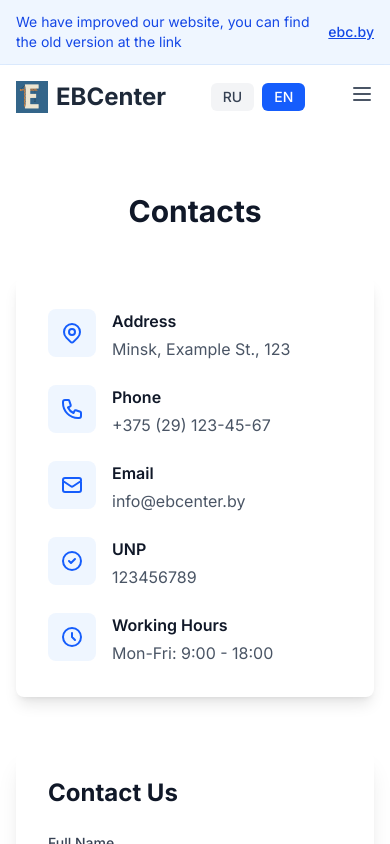
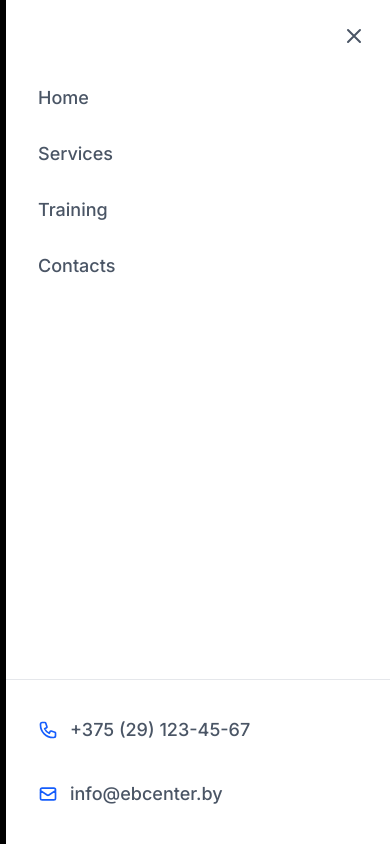
Before and after one commit to LastSkywalkerER/ebcenter, a Next.js app: page /en/contacts in a window 390 px wide. Both pictures are taken after a click on the button "Open menu". Shown: the top 844 px of the page. Built offline with nearby package versions, Linux system fonts and the light colour scheme; no server answers.

Commit message:
add adaptive, fix text readability

```diff
--- a/src/features/Hero/Hero.tsx
+++ b/src/features/Hero/Hero.tsx
@@ -20,7 +20,7 @@ export const Hero = ({ title, subtitle, cta, training, locale }: HeroProps) => {
       <div className='absolute inset-0'>
         <div
           style={{
-            transform: `translateY(calc(-30% + ${offset}px))`,
+            transform: `translateY(calc(-20% + ${offset}px))`,
             transition: 'transform 0.1s ease-out',
             position: 'absolute',
             top: 0,
@@ -36,6 +36,9 @@ export const Hero = ({ title, subtitle, cta, training, locale }: HeroProps) => {
             height={1080}
             className='object-cover object-top'
             priority
+            style={{
+              minHeight: '150%',
+            }}
           />
         </div>
         <div className='absolute inset-0 bg-black opacity-70' />
@@ -43,10 +46,10 @@ export const Hero = ({ title, subtitle, cta, training, locale }: HeroProps) => {
       <div className='relative max-w-7xl mx-auto px-4 sm:px-6 lg:px-8 h-full flex items-center'>
         <div className='max-w-7xl mx-auto px-4 sm:px-6 lg:px-8'>
           <div className='max-w-3xl'>
-            <h1 className='text-5xl md:text-7xl font-bold mb-6 text-white leading-tight'>
+            <h1 className='text-4xl sm:text-5xl md:text-7xl font-bold mb-6 text-white leading-tight'>
               {title}
             </h1>
-            <p className='text-xl md:text-2xl mb-8 text-gray-200'>{subtitle}</p>
+            <p className='text-xl md:text-2xl mb-8 text-gray-200 text-justify'>{subtitle}</p>
             <div className='flex flex-col sm:flex-row gap-4'>
               <Link
                 href={`/${locale}/services`}
--- a/src/features/header/Header.tsx
+++ b/src/features/header/Header.tsx
@@ -1,4 +1,5 @@
 import LanguageSwitcher from '@/features/LanguageSwitcher/LanguageSwitcher'
+import { MobileMenu } from '@/features/header/MobileMenu'
 import { Locale } from '@/shared/i18n/config'
 import { getTranslations } from '@/shared/i18n/utils'
 import Image from 'next/image'
@@ -50,19 +51,7 @@ const Header = async ({ locale }: { locale: Locale }) => {
 
           <LanguageSwitcher locale={locale} />
 
-          {/* Mobile menu button */}
-          <div className='md:hidden'>
-            <button type='button' className='text-gray-600 hover:text-gray-900'>
-              <svg className='h-6 w-6' fill='none' viewBox='0 0 24 24' stroke='currentColor'>
-                <path
-                  strokeLinecap='round'
-                  strokeLinejoin='round'
-                  strokeWidth={2}
-                  d='M4 6h16M4 12h16M4 18h16'
-                />
-              </svg>
-            </button>
-          </div>
+          <MobileMenu locale={locale} translations={t} />
         </div>
       </div>
     </header>
--- /dev/null
+++ b/src/features/header/MobileMenu.tsx
@@ -0,0 +1,194 @@
+'use client'
+
+import { Locale } from '@/shared/i18n/config'
+import Link from 'next/link'
+import { useEffect, useState } from 'react'
+
+interface MobileMenuProps {
+  locale: Locale
+  translations: {
+    common: {
+      home: string
+      services: string
+      training: string
+      contacts: string
+      contactInfo: {
+        phone: string
+        email: string
+      }
+    }
+  }
+}
+
+export const MobileMenu = ({ locale, translations }: MobileMenuProps) => {
+  const [isOpen, setIsOpen] = useState(false)
+  const [mounted, setMounted] = useState(false)
+
+  // Prevent scrolling when menu is open
+  useEffect(() => {
+    if (isOpen) {
+      document.body.style.overflow = 'hidden'
+    } else {
+      document.body.style.overflow = 'unset'
+    }
+    return () => {
+      document.body.style.overflow = 'unset'
+    }
+  }, [isOpen])
+
+  // Handle escape key to close menu
+  useEffect(() => {
+    const handleEscape = (e: KeyboardEvent) => {
+      if (e.key === 'Escape' && isOpen) {
+        setIsOpen(false)
+      }
+    }
+    window.addEventListener('keydown', handleEscape)
+    return () => window.removeEventListener('keydown', handleEscape)
+  }, [isOpen])
+
+  // Set mounted after hydration to prevent hydration mismatch
+  useEffect(() => {
+    setMounted(true)
+  }, [])
+
+  if (!mounted) return null
+
+  return (
+    <div className='md:hidden'>
+      <button
+        type='button'
+        className='relative z-50 p-2 text-gray-600 hover:text-gray-900 focus:outline-none'
+        onClick={() => setIsOpen(!isOpen)}
+        aria-label={isOpen ? 'Close menu' : 'Open menu'}
+      >
+        <div className='relative w-6 h-6'>
+          <span
+            className={`absolute h-0.5 w-6 bg-current transform transition-all duration-300 ease-in-out ${
+              isOpen ? 'rotate-45 top-3' : 'rotate-0 top-1'
+            }`}
+          />
+          <span
+            className={`absolute h-0.5 w-6 bg-current transform transition-all duration-300 ease-in-out ${
+              isOpen ? 'opacity-0' : 'opacity-100 top-3'
+            }`}
+          />
+          <span
+            className={`absolute h-0.5 w-6 bg-current transform transition-all duration-300 ease-in-out ${
+              isOpen ? '-rotate-45 top-3' : 'rotate-0 top-5'
+            }`}
+          />
+        </div>
+      </button>
+
+      {/* Backdrop */}
+      <div
+        className={`fixed inset-0 bg-black bg-opacity-50 transition-opacity duration-300 ease-in-out z-40 ${
+          isOpen ? 'opacity-100' : 'opacity-0 pointer-events-none'
+        }`}
+        onClick={() => setIsOpen(false)}
+      />
+
+      {/* Menu */}
+      <div
+        className={`fixed inset-y-0 right-0 w-full max-w-sm bg-white shadow-xl transform transition-transform duration-300 ease-in-out z-50 ${
+          isOpen ? 'translate-x-0' : 'translate-x-full'
+        }`}
+      >
+        <div className='h-full flex flex-col'>
+          {/* Close button */}
+          <div className='flex justify-end p-4'>
+            <button
+              onClick={() => setIsOpen(false)}
+              className='p-2 text-gray-600 hover:text-gray-900 focus:outline-none rounded-full hover:bg-gray-100'
+              aria-label='Close menu'
+            >
+              <svg className='w-6 h-6' fill='none' stroke='currentColor' viewBox='0 0 24 24'>
+                <path
+                  strokeLinecap='round'
+                  strokeLinejoin='round'
+                  strokeWidth={2}
+                  d='M6 18L18 6M6 6l12 12'
+                />
+              </svg>
+            </button>
+          </div>
+
+          <div className='flex-1 px-4 pb-6 space-y-1 overflow-y-auto'>
+            <Link
+              href={`/${locale}`}
+              className='block px-4 py-3 text-lg font-medium text-gray-600 hover:text-gray-900 hover:bg-gray-50 rounded-lg transition-colors duration-200'
+              onClick={() => setIsOpen(false)}
+            >
+              {translations.common.home}
+            </Link>
+            <Link
+              href={`/${locale}/services`}
+              className='block px-4 py-3 text-lg font-medium text-gray-600 hover:text-gray-900 hover:bg-gray-50 rounded-lg transition-colors duration-200'
+              onClick={() => setIsOpen(false)}
+            >
+              {translations.common.services}
+            </Link>
+            <Link
+              href={`/${locale}/training`}
+              className='block px-4 py-3 text-lg font-medium text-gray-600 hover:text-gray-900 hover:bg-gray-50 rounded-lg transition-colors duration-200'
+              onClick={() => setIsOpen(false)}
+            >
+              {translations.common.training}
+            </Link>
+            <Link
+              href={`/${locale}/contacts`}
+              className='block px-4 py-3 text-lg font-medium text-gray-600 hover:text-gray-900 hover:bg-gray-50 rounded-lg transition-colors duration-200'
+              onClick={() => setIsOpen(false)}
+            >
+              {translations.common.contacts}
+            </Link>
+          </div>
+
+          <div className='border-t border-gray-200 px-4 py-6 space-y-3'>
+            <Link
+              href='tel:+375291234567'
+              className='flex items-center px-4 py-3 text-lg font-medium text-gray-600 hover:text-gray-900 hover:bg-gray-50 rounded-lg transition-colors duration-200'
+              onClick={() => setIsOpen(false)}
+            >
+              <svg
+                className='w-5 h-5 mr-3 text-blue-600'
+                fill='none'
+                stroke='currentColor'
+                viewBox='0 0 24 24'
+              >
+                <path
+                  strokeLinecap='round'
+                  strokeLinejoin='round'
+                  strokeWidth={2}
+                  d='M3 5a2 2 0 012-2h3.28a1 1 0 01.948.684l1.498 4.493a1 1 0 01-.502 1.21l-2.257 1.13a11.042 11.042 0 005.516 5.516l1.13-2.257a1 1 0 011.21-.502l4.493 1.498a1 1 0 01.684.949V19a2 2 0 01-2 2h-1C9.716 21 3 14.284 3 6V5z'
+                />
+              </svg>
+              {translations.common.contactInfo.phone}
+            </Link>
+            <Link
+              href='mailto:info@ebcenter.by'
+              className='flex items-center px-4 py-3 text-lg font-medium text-gray-600 hover:text-gray-900 hover:bg-gray-50 rounded-lg transition-colors duration-200'
+              onClick={() => setIsOpen(false)}
+            >
+              <svg
+                className='w-5 h-5 mr-3 text-blue-600'
+                fill='none'
+                stroke='currentColor'
+                viewBox='0 0 24 24'
+              >
+                <path
+                  strokeLinecap='round'
+                  strokeLinejoin='round'
+                  strokeWidth={2}
+                  d='M3 8l7.89 5.26a2 2 0 002.22 0L21 8M5 19h14a2 2 0 002-2V7a2 2 0 00-2-2H5a2 2 0 00-2 2v10a2 2 0 002 2z'
+                />
+              </svg>
+              {translations.common.contactInfo.email}
+            </Link>
+          </div>
+        </div>
+      </div>
+    </div>
+  )
+}
--- a/src/shared/i18n/locales/ru.json
+++ b/src/shared/i18n/locales/ru.json
@@ -54,7 +54,7 @@
       "cta": "Наши услуги"
     },
     "description": {
-      "title": "Сметная документация и обучение сметчиков",
+      "title": "Сметная документация и\u00A0обучение сметчиков",
       "text": "Инженерный Бизнес Центр предоставляет услуги по составлению сметной документации, по сметному обслуживанию строительных компаний в части составления отчетной документации, образовательные услуги по индивидуальному, корпоративному, дистанционному и групповому обучению сметному делу."
     },
     "services": {
@@ -304,7 +304,7 @@
         "description": "Выберите подходящий тарифный план для вашей организации",
         "items": [
           {
-            "name": "Сметное обслуживание (ПРОГРАММА 1)",
+            "name": "Сметное обслуживание (ПРОГРАММА\u00A01)",
             "price": "от 50 рублей в месяц",
             "description": "расчет договорной контрактной цены для заключения договора строительного подряда и для участия в торгах или переговорах, составление сметной документации, отчетной документации по факту выполненных работ по согласованному перечню до 3 объектов.",
             "features": [
@@ -315,7 +315,7 @@
             ]
           },
           {
-            "name": "Сметное обслуживание (ПРОГРАММА 2)",
+            "name": "Сметное обслуживание (ПРОГРАММА\u00A02)",
             "price": "от 150 рублей в месяц",
             "description": "расчет договорной контрактной цены для заключения договора строительного подряда и для участия в торгах или переговорах, составление сметной документации, отчетной документации по факту выполненных работ по согласованному перечню от 3 объектов.",
             "features": [
@@ -326,7 +326,7 @@
             ]
           },
           {
-            "name": "Сметное обслуживание (ОПЛАТА ПО ФАКТУ)",
+            "name": "Сметное обслуживание (ОПЛАТА\u00A0ПО\u00A0ФАКТУ)",
             "price": "от 20 рублей - 1 час",
             "description": "абонентское сметное обслуживание исходя из фактически обработанных часов по согласованному перечню: расчет договорной контрактной цены для заключения договора строительного подряда и для участия в торгах или переговорах, составление сметной документации, отчетной документации.",
             "features": [
--- a/src/shared/ui/cards/CourseCard.tsx
+++ b/src/shared/ui/cards/CourseCard.tsx
@@ -32,19 +32,19 @@ export const CourseCard: React.FC<CourseCardProps> = ({
           <div className='inline-block p-3 bg-blue-50 rounded-full mb-4'>{course.icon}</div>
           <h2 className='text-xl font-semibold text-gray-900 mb-2'>{course.title}</h2>
           <div className='flex justify-center space-x-4 text-sm text-gray-500 mb-4'>
-            <span>{course.duration}</span>
+            <span className='whitespace-nowrap'>{course.duration}</span>
             <span>•</span>
-            <span>{course.price}</span>
+            <span className='whitespace-nowrap'>{course.price}</span>
           </div>
           <div className='text-left'>
             <h3 className='font-semibold text-gray-900 mb-2'>{courseDetailsText}</h3>
             <ul className='space-y-2 text-gray-600'>
               {course.topics.map((topic, idx) => (
                 <li key={idx} className='flex items-start'>
-                  <div className='w-5 h-5 text-blue-600 mr-2 mt-0.5'>
+                  <div className='w-5 h-5 text-blue-600 mr-2 mt-0.5 flex-shrink-0'>
                     <CheckIcon />
                   </div>
-                  {topic}
+                  <span className='break-words'>{topic}</span>
                 </li>
               ))}
             </ul>
--- a/src/shared/ui/cards/ServiceCard.tsx
+++ b/src/shared/ui/cards/ServiceCard.tsx
@@ -34,7 +34,7 @@ export const ServiceCard: React.FC<ServiceCardProps> = ({
             {title}
           </h3>
         </div>
-        <p className='text-gray-600 mb-6'>{description}</p>
+        <p className='text-gray-600 mb-6 text-justify'>{description}</p>
       </div>
       <div className='space-y-3 mt-auto'>
         {hasTariffs && (
--- a/src/shared/ui/cards/TariffCard.tsx
+++ b/src/shared/ui/cards/TariffCard.tsx
@@ -12,11 +12,15 @@ export const TariffCard: React.FC<TariffCardProps> = ({ tariff, isLast }) => {
     <div className={`border-b border-gray-200 ${isLast ? 'last:border-b-0 pb-0' : 'pb-6'}`}>
       <div className='flex flex-col md:flex-row md:items-start md:justify-between mb-4'>
         <div className='flex-1'>
-          <div className='flex items-center justify-between mb-2'>
-            <h2 className='text-lg font-medium text-gray-900'>{tariff.name}</h2>
-            <span className='text-lg font-medium text-gray-900'>{tariff.price}</span>
+          <div className='flex items-center mb-2 flex-wrap gap-5 justify-center md:justify-between'>
+            <h2 className='text-lg font-medium text-gray-900 text-center md:text-left'>
+              {tariff.name}
+            </h2>
+            <span className='text-lg font-medium text-gray-900 whitespace-nowrap'>
+              {tariff.price}
+            </span>
           </div>
-          <p className='text-sm text-gray-600'>{tariff.description}</p>
+          <p className='text-sm text-gray-600 text-justify'>{tariff.description}</p>
         </div>
       </div>
 
@@ -24,7 +28,7 @@ export const TariffCard: React.FC<TariffCardProps> = ({ tariff, isLast }) => {
         {tariff.features.map((feature, featureIndex) => (
           <div key={featureIndex} className='flex items-center text-sm text-gray-600'>
             <CheckIcon />
-            {feature}
+            <span className='break-words'>{feature}</span>
           </div>
         ))}
       </div>
--- a/src/shared/ui/sections/CourseProgram.tsx
+++ b/src/shared/ui/sections/CourseProgram.tsx
@@ -16,7 +16,7 @@ export const CourseProgram: React.FC<CourseProgramProps> = ({ sections }) => {
         {sections.map((section, sectionIndex) => (
           <div key={sectionIndex} className='border-b border-gray-200 pb-6 last:border-b-0'>
             <h2 className='text-xl font-semibold text-gray-900 mb-4'>{section.title}</h2>
-            <div className='space-y-4'>
+            <div className='space-y-4 text-justify'>
               {section.content.map((item, itemIndex) => (
                 <div key={itemIndex}>
                   {Array.isArray(item) ? (
--- a/src/shared/ui/sections/SectionTitle.tsx
+++ b/src/shared/ui/sections/SectionTitle.tsx
@@ -8,9 +8,11 @@ interface SectionTitleProps {
 
 export const SectionTitle: React.FC<SectionTitleProps> = ({ title, subtitle, className = '' }) => {
   return (
-    <div className={`text-center mb-12 ${className}`}>
-      <h1 className='text-3xl font-bold text-gray-900 mb-4'>{title}</h1>
-      {subtitle && <p className='text-xl text-gray-600 max-w-2xl mx-auto'>{subtitle}</p>}
+    <div className={`mb-12 ${className}`}>
+      <h1 className='text-2xl md:text-3xl font-bold text-gray-900 mb-4 mx-auto text-center md:max-w-none'>
+        {title}
+      </h1>
+      {subtitle && <p className='text-xl text-gray-600 mx-auto text-justify'>{subtitle}</p>}
     </div>
   )
 }
--- a/src/shared/ui/sections/ServiceContent.tsx
+++ b/src/shared/ui/sections/ServiceContent.tsx
@@ -9,7 +9,7 @@ interface ServiceContentProps {
 export const ServiceContent: React.FC<ServiceContentProps> = ({ serviceDetails }) => {
   return (
     <>
-      <div className='mb-12'>
+      <div className='mb-12 text-center'>
         <h1 className='text-2xl font-semibold text-gray-900 mb-2'>{serviceDetails.title}</h1>
         <p className='text-gray-600 text-sm'>{serviceDetails.description}</p>
       </div>
@@ -18,7 +18,7 @@ export const ServiceContent: React.FC<ServiceContentProps> = ({ serviceDetails }
         {serviceDetails.content.map((item, index) => (
           <div key={index} className='flex items-start'>
             <CheckIcon />
-            <p className='text-gray-600'>{item}</p>
+            <p className='text-gray-600 text-justify'>{item}</p>
           </div>
         ))}
       </div>
```
